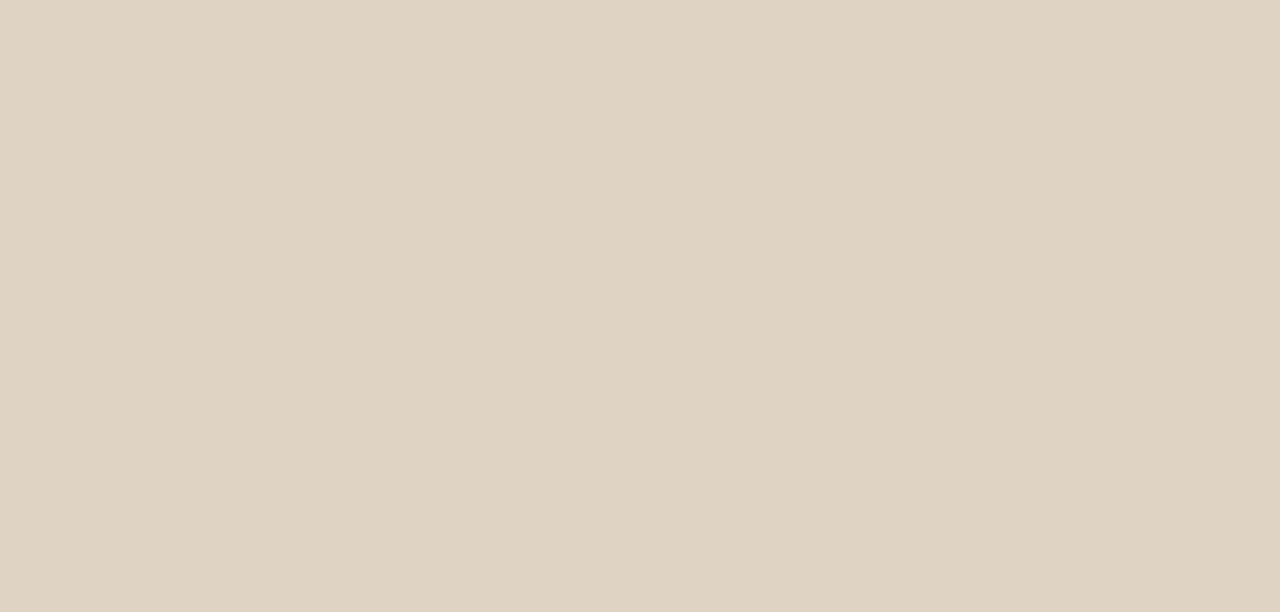
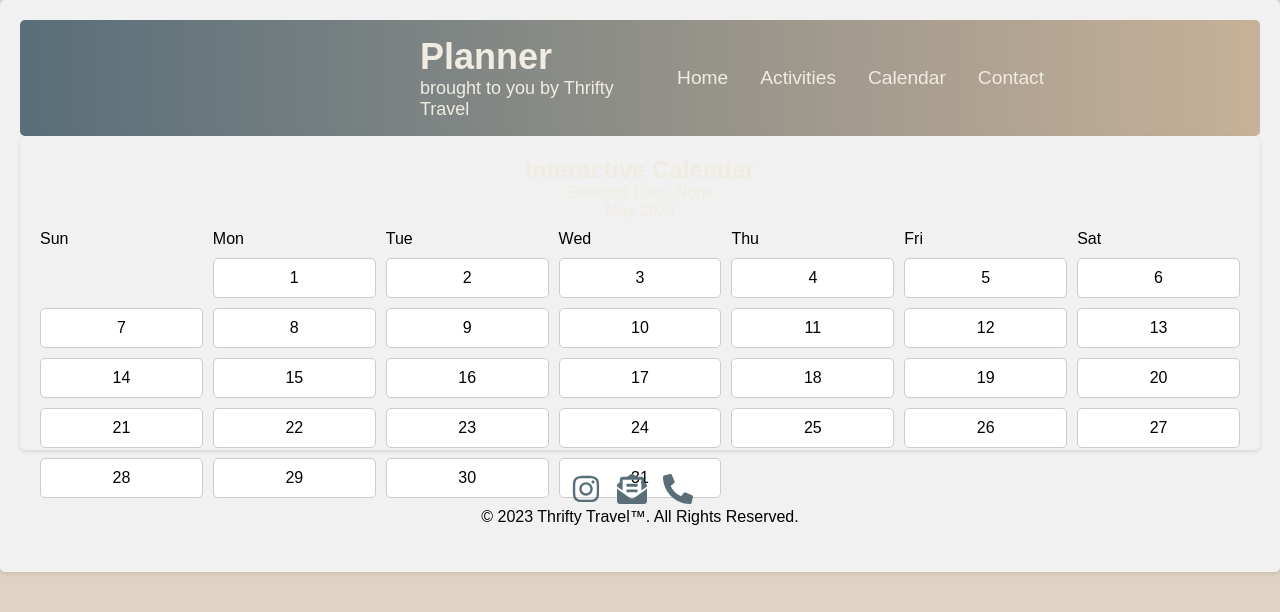
Before and after one commit to tonialtendorf/planner-thrifty-travel, a React (Create React App) app in the folder client/: page /calendar in a window 1280 px wide. Before the commit this address had no page. Shown: the top 612 px of the page. Built offline with nearby package versions, Linux system fonts and the light colour scheme.

Commit message:
updated calendar portion

```diff
--- a/client/src/App.js
+++ b/client/src/App.js
@@ -15,7 +15,7 @@ function App() {
     <Routes>
       <Route path="/" element={<Home />} />
       <Route path="/activities" element={<Activities />} />
-      {/* <Route path="/calendar" element={<Calendar />} /> */}
+      <Route path="/calendar" element={<Calendar />} />
       <Route path="/contact" element={<Contact />} />
       <Route path="/footer" element={<Footer />} />
     </Routes>
--- /dev/null
+++ b/client/src/Components/Calendar/CalendarContent.js
@@ -0,0 +1,88 @@
+import React, { useState } from 'react';
+import './CalendarStyle.css'
+const months = ['January', 'February', 'March', 'April', 'May', 'June', 'July', 'August', 'September', 'October', 'November', 'December'];
+
+
+function CalendarContent() {
+    const [selectedDate, setSelectedDate] = useState(null);
+
+    const handleDateClick = (date) => {
+      setSelectedDate(date);
+    };
+
+    const renderCalendar = () => {
+      const today = new Date();
+      const currentMonth = today.getMonth();
+      const currentYear = today.getFullYear();
+
+      const daysInMonth = new Date(currentYear, currentMonth + 1, 0).getDate();
+      const firstDayOfMonth = new Date(currentYear, currentMonth, 1).getDay();
+
+      const weekdays = ['Sun', 'Mon', 'Tue', 'Wed', 'Thu', 'Fri', 'Sat'];
+    //   const months = [
+    //     'January',
+    //     'February',
+    //     'March',
+    //     'April',
+    //     'May',
+    //     'June',
+    //     'July',
+    //     'August',
+    //     'September',
+    //     'October',
+    //     'November',
+    //     'December'
+    //   ];
+
+      const calendarDays = [];
+
+      // Render weekdays
+      weekdays.forEach((weekday) => {
+        calendarDays.push(
+          <div key={`weekday-${weekday}`} className="calendar-weekday">
+            {weekday}
+          </div>
+        );
+      });
+
+      // Render empty days before the start of the month
+      for (let i = 0; i < firstDayOfMonth; i++) {
+        calendarDays.push(<div key={`empty-${i}`} className="empty-day"></div>);
+      }
+
+      // Render days of the month
+      for (let day = 1; day <= daysInMonth; day++) {
+        const date = new Date(currentYear, currentMonth, day);
+        const isSelected = selectedDate && date.toDateString() === selectedDate.toDateString();
+        calendarDays.push(
+          <div
+            key={day}
+            className={`calendar-day ${isSelected ? 'selected' : ''}`}
+            onClick={() => handleDateClick(date)}
+          >
+            {day}
+          </div>
+        );
+      }
+
+      return calendarDays;
+    };
+
+    const today = new Date();
+    const currentMonth = today.getMonth();
+    const currentYear = today.getFullYear();
+    const currentMonthName = months[currentMonth];
+
+    return (
+      <div className="calendar">
+        <div className="calendar-header">
+          <h2>Interactive Calendar</h2>
+          <p>Selected Date: {selectedDate ? selectedDate.toDateString() : 'None'}</p>
+          <p>{currentMonthName} {currentYear}</p>
+        </div>
+        <div className="calendar-grid">{renderCalendar()}</div>
+      </div>
+    );
+  }
+
+  export default CalendarContent;
--- /dev/null
+++ b/client/src/Components/Calendar/CalendarStyle.css
@@ -0,0 +1,50 @@
+.calendar {
+
+    font-family: Arial, sans-serif;
+    background-color: #f1f1f1;
+    padding: 20px;
+    border-radius: 5px;
+    box-shadow: 0 2px 4px rgba(0, 0, 0, 0.1);
+    margin-bottom: 50px;
+  }
+
+  .calendar-header {
+    text-align: center;
+    margin-bottom: 10px;
+  }
+
+  .calendar-grid {
+    display: grid;
+    grid-template-columns: repeat(7, 1fr);
+    grid-gap: 10px;
+      display: grid;
+  grid-template-columns: repeat(7, 1fr);
+  grid-gap: 10px;
+  height: 200px; /* Adjust the height as needed */
+  color: black;
+  }
+
+  .calendar-day {
+    display: flex;
+    align-items: center;
+    justify-content: center;
+    height: 40px;
+    border-radius: 5px;
+    cursor: pointer;
+    background-color: #fff;
+    border: 1px solid #ccc;
+    box-sizing: border-box; /* Add box-sizing to include borders in height and width */
+}
+
+  .calendar-day:hover {
+    background-color: #f5f5f5;
+  }
+
+  .calendar-day.selected {
+    background-color: #C7B198;
+    color: #fff;
+  }
+
+  .empty-day {
+    visibility: hidden;
+  }
--- a/client/src/Components/Calendar/index.js
+++ b/client/src/Components/Calendar/index.js
@@ -0,0 +1,16 @@
+import React from 'react';
+import CalendarContent from './CalendarContent';
+import Navigation from '../Navigation'
+import Footer from '../Footer'
+
+function Calendar() {
+  return (
+    <div className="calendar">
+      <Navigation />
+      <CalendarContent />
+      <Footer />
+    </div>
+  );
+}
+
+export default Calendar;
--- a/client/src/Components/Contact/ContactForm.js
+++ b/client/src/Components/Contact/ContactForm.js
@@ -15,6 +15,9 @@ const ContactForm = () => {
             <textarea rows="6" placeholder="Type your message here"></textarea>
             <button className="btn">Submit</button>
         </form>
+        <br />
+        <br />
+        <br />
     </div>
 )
 }
--- a/client/src/Components/Contact/index.js
+++ b/client/src/Components/Contact/index.js
@@ -8,7 +8,7 @@ const Contact = () => {
     <div>
         <Navigation />
         <ContactForm />
-        {/* <Footer /> */}
+        <Footer />
     </div>
     )
 }
--- a/client/src/Components/Home/HomeContent.js
+++ b/client/src/Components/Home/HomeContent.js
@@ -40,6 +40,7 @@ const Carousel = () => {
       <div className="carousel-text">
           <p>Scroll through the images to see what we have to offer and more!</p>
     </div>
+
     </div>
   );
 };
--- a/client/src/Components/Home/index.js
+++ b/client/src/Components/Home/index.js
@@ -1,6 +1,6 @@
 import React from "react";
 import Navigation from '../Navigation'
-// import Footer from '../Footer'
+import Footer from '../Footer'
 import HomeContent from './HomeContent'
 
 const Home = () => {
@@ -8,7 +8,7 @@ const Home = () => {
     <div>
         <Navigation />
         <HomeContent />
-        {/* <Footer />  */}
+        <Footer />
     </div>
     )
 }
--- a/client/src/Components/Navigation/NavigationStyle.css
+++ b/client/src/Components/Navigation/NavigationStyle.css
@@ -11,6 +11,8 @@
     border: none;
     border-radius: 5px;
     cursor: pointer;
+
+
 }
 
 .nav-menu {
```
Also changed, not shown: client/src/Components/Home/HomeStyle.css (line endings or trailing spaces).
